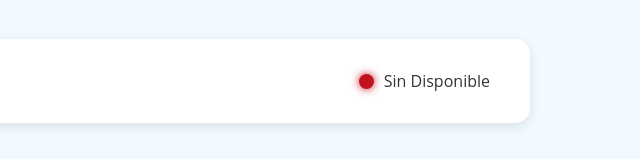
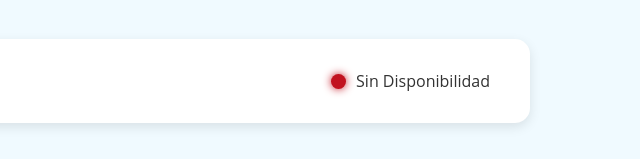
Before and after one commit to monnyproductos/monnyproductos.github.io, a plain HTML site: page index.html in a window 1280 px wide. Shown: the part 641-800 px from the top of the page, 640-1280 px from the left. Drawn offline with Linux system fonts and the light colour scheme.

Commit message:
Update index.html

```diff
--- a/index.html
+++ b/index.html
@@ -79,7 +79,7 @@
                         </span>
 
                         <span id="harvest-status-text">
-                            Sin Disponible
+                            Sin Disponibilidad
                         </span>
 
                     </div>
```
